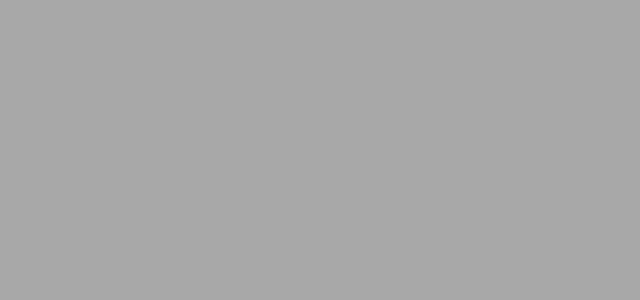
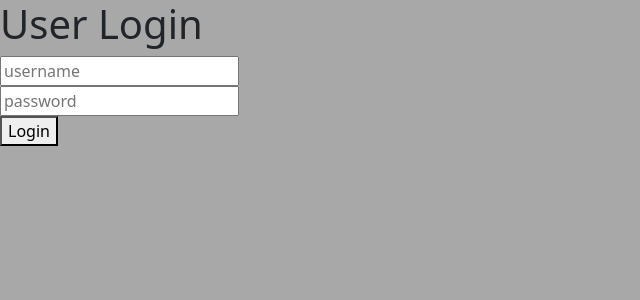
Before and after one commit to Jonathan-Clary/Project2Front-End, a React (Create React App) app in the folder front-end/: page /temp in a window 1280 px wide. Before the commit this address had no page. Shown: the top 300 px of the page, without its empty margins (0-640 px from the left). Built offline with nearby package versions, Linux system fonts and the light colour scheme.

Commit message:
minor changes

```diff
--- a/front-end/src/App.tsx
+++ b/front-end/src/App.tsx
@@ -1,5 +1,4 @@
 import './App.css';
-import { Temp } from './components/Temp';
 import { LoginContainer } from './components/login-components/LoginContainer';
 import { Navigate, Route, Routes } from 'react-router-dom';
 
@@ -9,6 +8,8 @@ import { Navigation } from './components/navigation/Navigation';
 import UserProfile from './components/user/profile/UserProfile';
 import { CustomerHomePage } from './components/customerHomePage/CustomerHomePage';
 import { BookingHistory } from './components/BookingHistory';
+import { TempLogin } from './components/login-components/user-login/temp';
+
 
 function App() {
   const { token } = useAuth();
@@ -23,6 +24,7 @@ function App() {
         <Route path="/" element={token ? <CustomerHomePage /> : <Navigate to="/login" />} />
         <Route path="/profile" element={token ? <UserProfile /> : <Navigate to="/login" />} />
         <Route path="/booking/history" element={token ? <BookingHistory /> : <Navigate to="/login" />} />
+        <Route path="/temp" element={<TempLogin/>}/>
       </Routes>
 
     </div >
--- /dev/null
+++ b/front-end/src/components/login-components/user-login/temp.tsx
@@ -0,0 +1,19 @@
+export const TempLogin: React.FC = () => {
+
+    return (
+         <div className="login">
+             <div className="text-container">
+                 <h1>User Login</h1>
+                 <div className="input-container">
+                     <input type="text" placeholder="username" name="username" />
+                 </div>
+                 <div className="input-container">
+                     <input type="password" placeholder="password" name="password"  />
+                 </div>
+                 <button className="login-button" >Login</button>
+             </div>
+         </div>
+
+
+    );
+};
--- a/front-end/src/services/AxiosInstance.tsx
+++ b/front-end/src/services/AxiosInstance.tsx
@@ -3,7 +3,7 @@ import axios from "axios";
 const AxiosInstance = (token: string | null) => {
   const axiosInstance = axios.create({
     baseURL: 'http://localhost:8080/',
-    withCredentials: true,
+    withCredentials: false,
     headers: {
       'Content-Type': 'application/json',
       'Authorization': token ? `Bearer ${token}` : '',
```
Also changed, not shown: front-end/src/components/Temp.tsx (deleted, +0 -13 lines).
